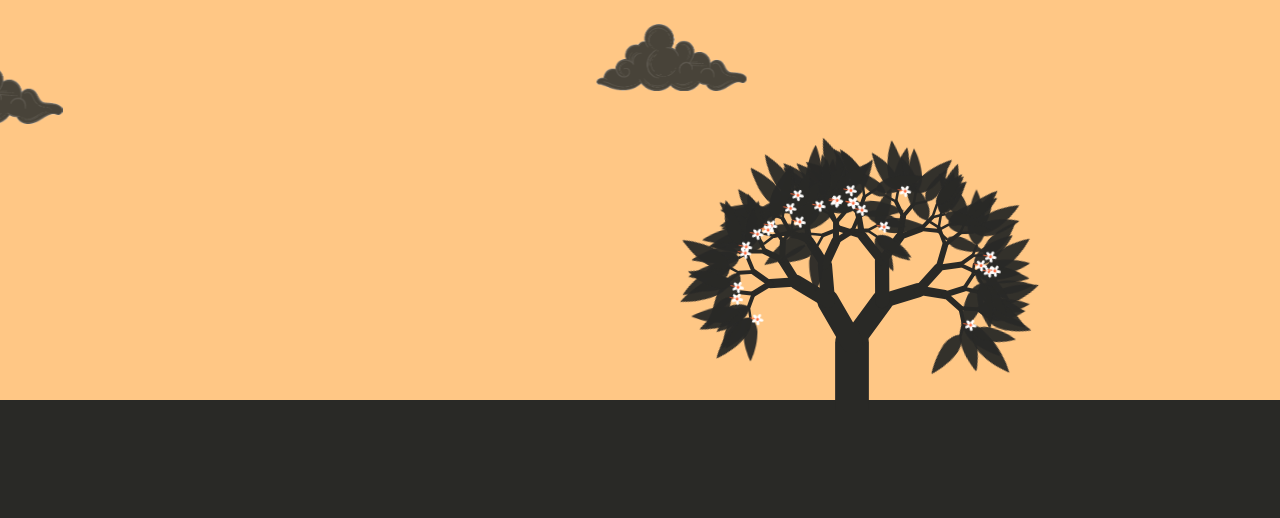
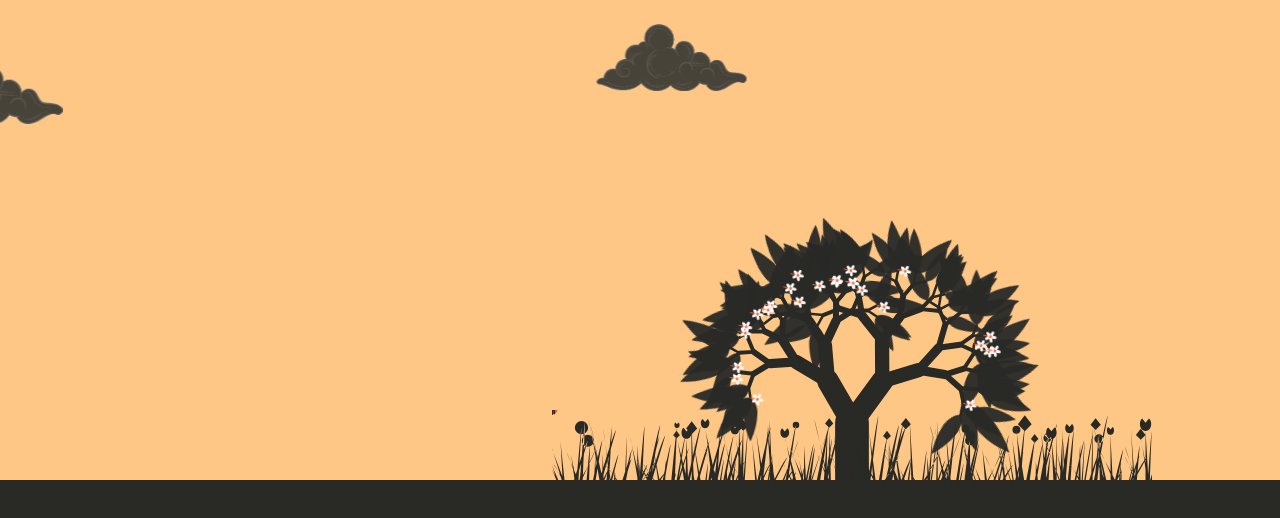
Before and after one commit to shravanik2405/porfolio, a React (Vite) app: page / in a window 1280 px wide. Shown: the top 518 px of the page. Built offline with nearby package versions, Linux system fonts and the light colour scheme; a web font is replaced by a local one.

Commit message:
adds grass and ratio of the sections

```diff
--- a/src/components/Section1/styles.module.css
+++ b/src/components/Section1/styles.module.css
@@ -49,7 +49,7 @@
 .imageWrapper {
   position: absolute;
   right: 5%;
-  bottom: 50%;
+  bottom: 40%;
   transform: translateY(18%);
   z-index: 20;
   width: 30vw;
@@ -115,7 +115,7 @@
     width: 50vw;
     min-width: 0;
     right: -5%;
-    bottom: 45%;
+    bottom: 35%;
     transform: translateY(20%);
   }
 }
--- a/src/components/Section2/styles.module.css
+++ b/src/components/Section2/styles.module.css
@@ -11,7 +11,7 @@
 
 .imageContainer {
   position: absolute;
-  bottom: 50%;
+  bottom: 40%;
   left: 10%;
   width: 40%;
   max-width: 400px;
@@ -30,7 +30,7 @@
 
 .vaseImageContainer {
   position: absolute;
-  bottom: 50%;
+  bottom: 40%;
   left: calc(10% + 40% + 8%);
   transform: translateX(-50%);
   width: 20%;
--- /dev/null
+++ b/src/components/Section4/GrassStrip.tsx
@@ -0,0 +1,269 @@
+import React, { useMemo } from "react";
+
+const createRandom = (seed: number) => {
+  let value = seed;
+  return () => {
+    value = (value * 16807) % 2147483647;
+    return (value - 1) / 2147483646;
+  };
+};
+
+interface GrassStripProps {
+  color?: string;
+  width?: number;
+  height?: number;
+  bladeCount?: number;
+  variability?: number;
+  wind?: number;
+  flowerDensity?: number;
+  beeCount?: number;
+}
+
+export const GrassStrip: React.FC<GrassStripProps> = ({
+  color = "#292926",
+  width = 600, // Reduced default width
+  height = 80,
+  bladeCount = 240, // Reduced default blade count
+  variability = 0.8,
+  wind = 0.05,
+  flowerDensity = 0.15,
+  beeCount = 3,
+}) => {
+  // 1. Generate Grass Path
+  const pathData = useMemo(() => {
+    const rng = createRandom(54321);
+    let d = "";
+
+    const step = width / bladeCount;
+    const headroom = 15;
+    const maxBladeHeight = height - headroom;
+
+    for (let i = 0; i < bladeCount; i++) {
+      const x = i * step;
+      const jitter = (rng() - 0.5) * step * 4;
+      const baseX = x + jitter;
+
+      const isFlower = rng() < flowerDensity;
+
+      let bladeHeight =
+        maxBladeHeight * (0.2 + rng() * 0.8 + rng() * variability * 0.2);
+
+      if (isFlower) {
+        bladeHeight = maxBladeHeight * (0.75 + rng() * 0.25);
+      }
+
+      const bladeWidth = step * (0.5 + rng() * 0.8);
+      const stemWidth = isFlower ? bladeWidth * 1.5 : bladeWidth;
+
+      const randomLean = (rng() - 0.5) * 40;
+      const windFactor = wind * 60 * (bladeHeight / height);
+      const lean = randomLean + windFactor;
+
+      const tipX = baseX + lean;
+      const tipY = height - bladeHeight;
+
+      const cp1x = baseX + lean * 0.3;
+      const cp1y = height - bladeHeight * 0.3;
+
+      const droop = !isFlower && Math.abs(lean) > 20 ? 10 : 0;
+      const cp2x = tipX - lean * 0.2;
+      const cp2y = tipY + bladeHeight * 0.1 + droop;
+
+      d += `M ${baseX} ${height} `;
+      d += `C ${cp1x} ${cp1y} ${cp2x} ${cp2y} ${tipX} ${tipY} `;
+      d += `L ${baseX + stemWidth} ${height} `;
+      d += `Z `;
+
+      if (isFlower) {
+        const flowerType = Math.floor(rng() * 3);
+        const size = 3 + rng() * 4;
+
+        if (flowerType === 0) {
+          d += `M ${tipX} ${tipY - size} `;
+          d += `A ${size} ${size} 0 1 0 ${tipX} ${tipY + size} `;
+          d += `A ${size} ${size} 0 1 0 ${tipX} ${tipY - size} `;
+          d += `Z `;
+        } else if (flowerType === 1) {
+          d += `M ${tipX} ${tipY} `;
+          d += `C ${tipX - size} ${tipY} ${tipX - size} ${tipY - size * 1.5} ${
+            tipX - size * 0.5
+          } ${tipY - size * 1.8} `;
+          d += `L ${tipX} ${tipY - size * 1.2} `;
+          d += `L ${tipX + size * 0.5} ${tipY - size * 1.8} `;
+          d += `C ${tipX + size} ${tipY - size * 1.5} ${
+            tipX + size
+          } ${tipY} ${tipX} ${tipY} `;
+          d += `Z `;
+        } else {
+          d += `M ${tipX} ${tipY - size * 1.8} `;
+          d += `L ${tipX + size} ${tipY - size * 0.5} `;
+          d += `L ${tipX} ${tipY + size * 0.5} `;
+          d += `L ${tipX - size} ${tipY - size * 0.5} `;
+          d += `Z `;
+        }
+      }
+    }
+    return d;
+  }, [width, height, bladeCount, variability, wind, flowerDensity]);
+
+  // 2. Generate Bees
+  const bees = useMemo(() => {
+    const rng = createRandom(777);
+    return Array.from({ length: beeCount }).map((_, i) => {
+      // Directions
+      const startLeft = i % 2 === 0;
+
+      // Calculate safe bounds (padding of 40px)
+      const padding = 40;
+      const xStart = startLeft ? padding : width - padding;
+      const xEnd = startLeft ? width - padding : padding;
+
+      return {
+        id: i,
+        // Keep bees in upper area
+        yFixed: 20 + rng() * (height * 0.3),
+        size: 5 + rng() * 2,
+        // Increased duration significantly for slower flight
+        // Was: 10 + rng() * 8 (10-18s)
+        // Now: 25 + rng() * 15 (25-40s) for one-way trip
+        duration: 25 + rng() * 15,
+        delay: rng() * -20,
+
+        // Flight path: Start -> End -> Start (Ping Pong)
+        xValues: `${xStart}; ${xEnd}; ${xStart}`,
+      };
+    });
+  }, [beeCount, width, height]);
+
+  const honeyOrange = "#ff693d";
+
+  return (
+    <div style={{ width: "100%", overflow: "hidden", lineHeight: 0 }}>
+      <svg
+        viewBox={`0 0 ${width} ${height}`}
+        preserveAspectRatio='none'
+        style={{
+          display: "block",
+          width: "100%",
+          height: "auto",
+          fill: color,
+        }}>
+        {/* Grass Layer */}
+        <path d={pathData} />
+
+        {/* Bees Layer */}
+        {bees.map((bee) => (
+          <g key={bee.id}>
+            {/* Group 1: Horizontal Patrol (Ping Pong) */}
+            <g>
+              <animateTransform
+                attributeName='transform'
+                type='translate'
+                values={bee.xValues
+                  .split(";")
+                  .map((x) => `${x} ${bee.yFixed}`)
+                  .join("; ")}
+                dur={`${bee.duration * 2}s`} // Double duration for round trip
+                begin={`${bee.delay}s`}
+                repeatCount='indefinite'
+                calcMode='spline'
+                keySplines='0.4 0 0.2 1; 0.4 0 0.2 1' // Smooth ease-in-out for turning
+              />
+
+              {/* Group 2: Vertical Bobbing */}
+              <g>
+                <animateTransform
+                  attributeName='transform'
+                  type='translate'
+                  values='0,0; 0,-8; 0,0'
+                  dur='1.5s'
+                  repeatCount='indefinite'
+                  calcMode='spline'
+                  keySplines='0.4 0 0.2 1; 0.4 0 0.2 1'
+                />
+
+                {/* Bee Visuals: Honey Bee Style */}
+                <g>
+                  {/* Wings (Charcoal, Translucent) */}
+                  <ellipse
+                    cx={-bee.size * 0.6}
+                    cy={-bee.size * 0.4}
+                    rx={bee.size * 0.8}
+                    ry={bee.size * 0.4}
+                    fill={color}
+                    opacity='0.4'>
+                    <animateTransform
+                      attributeName='transform'
+                      type='rotate'
+                      values={`30 ${-bee.size * 0.6} ${-bee.size * 0.4}; -10 ${
+                        -bee.size * 0.6
+                      } ${-bee.size * 0.4}; 30 ${-bee.size * 0.6} ${
+                        -bee.size * 0.4
+                      }`}
+                      dur='0.08s'
+                      repeatCount='indefinite'
+                    />
+                  </ellipse>
+                  <ellipse
+                    cx={bee.size * 0.6}
+                    cy={-bee.size * 0.4}
+                    rx={bee.size * 0.8}
+                    ry={bee.size * 0.4}
+                    fill={color}
+                    opacity='0.4'>
+                    <animateTransform
+                      attributeName='transform'
+                      type='rotate'
+                      values={`-30 ${bee.size * 0.6} ${-bee.size * 0.4}; 10 ${
+                        bee.size * 0.6
+                      } ${-bee.size * 0.4}; -30 ${bee.size * 0.6} ${
+                        -bee.size * 0.4
+                      }`}
+                      dur='0.08s'
+                      repeatCount='indefinite'
+                    />
+                  </ellipse>
+
+                  {/* Body (Orange Oval) */}
+                  <ellipse
+                    rx={bee.size}
+                    ry={bee.size * 0.75}
+                    fill={honeyOrange}
+                  />
+
+                  {/* Stripes (Charcoal) */}
+                  <g
+                    stroke={color}
+                    strokeWidth={bee.size * 0.35}
+                    strokeLinecap='round'>
+                    {/* Left Stripe */}
+                    <line
+                      x1={-bee.size * 0.4}
+                      y1={-bee.size * 0.6}
+                      x2={-bee.size * 0.4}
+                      y2={bee.size * 0.6}
+                    />
+                    {/* Middle Stripe */}
+                    <line
+                      x1={0}
+                      y1={-bee.size * 0.7}
+                      x2={0}
+                      y2={bee.size * 0.7}
+                    />
+                    {/* Right Stripe */}
+                    <line
+                      x1={bee.size * 0.4}
+                      y1={-bee.size * 0.6}
+                      x2={bee.size * 0.4}
+                      y2={bee.size * 0.6}
+                    />
+                  </g>
+                </g>
+              </g>
+            </g>
+          </g>
+        ))}
+      </svg>
+    </div>
+  );
+};
--- a/src/components/Section4/index.tsx
+++ b/src/components/Section4/index.tsx
@@ -2,6 +2,7 @@ import React from "react";
 import { theme } from "../../theme";
 import styles from "./styles.module.css";
 import AvocadoTree from "./AvocadoTree";
+import { GrassStrip } from "./GrassStrip";
 
 export const Section4 = () => {
   return (
@@ -16,6 +17,18 @@ export const Section4 = () => {
       <div className={styles.treeContainer}>
         <AvocadoTree />
       </div>
+      <div className={styles.grassContainer}>
+        <GrassStrip
+          color='#292926'
+          width={600}
+          bladeCount={240}
+          height={80}
+          variability={0.8}
+          wind={0.05}
+          flowerDensity={0.15}
+          beeCount={3}
+        />
+      </div>
     </section>
   );
 };
--- a/src/components/Section4/styles.module.css
+++ b/src/components/Section4/styles.module.css
@@ -11,7 +11,7 @@
 
 .treeContainer {
   position: absolute;
-  bottom: 50%;
+  bottom: 40%;
   right: 10%;
   width: 50%;
   max-width: 600px;
@@ -21,3 +21,17 @@
   z-index: 20;
   margin-bottom: -10px; /* Slight adjustment to match other elements' grounding */
 }
+
+.grassContainer {
+  position: absolute;
+  bottom: 40%;
+  right: 10%;
+  width: 50%;
+  max-width: 600px;
+  display: flex;
+  justify-content: center;
+  align-items: flex-end;
+  z-index: 21; /* Grass in front of tree */
+  margin-bottom: -10px; /* Align with tree base */
+  pointer-events: none; /* Let clicks pass through if needed */
+}
--- a/src/theme/index.ts
+++ b/src/theme/index.ts
@@ -10,6 +10,6 @@ export const theme = {
   },
   gradients: {
     splitBackground: (topColor: string, bottomColor: string) =>
-      `linear-gradient(to bottom, ${topColor} 50%, ${bottomColor} 50%)`,
+      `linear-gradient(to bottom, ${topColor} 60%, ${bottomColor} 60%)`,
   },
 };
```
